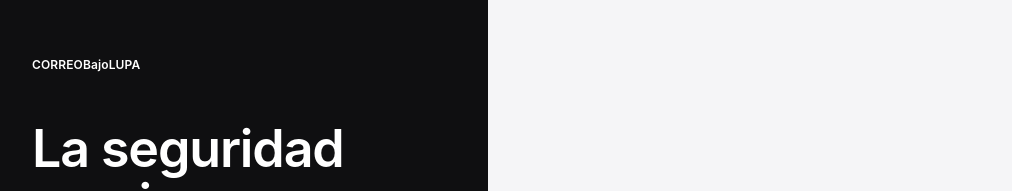
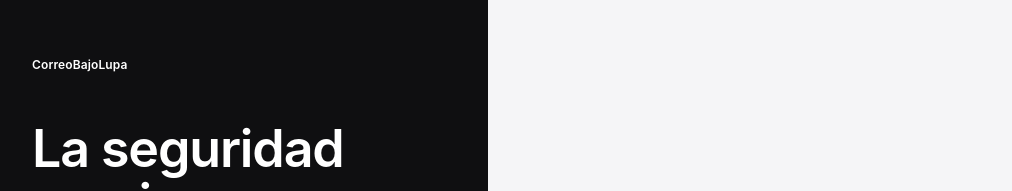
Before and after one commit to cesar160/correobajolupa-web, a React (Vite) app: page /login in a window 1280 px wide. Shown: the top 191 px of the page, without its empty margins (24-1036 px from the left). Built offline with nearby package versions, Linux system fonts and the light colour scheme; no server answers.

Commit message:
fix: unificar el wordmark del panel de acceso con el del menú

```diff
--- a/src/pages/LoginPage.tsx
+++ b/src/pages/LoginPage.tsx
@@ -113,7 +113,7 @@ export function LoginPage() {
 
       <aside className="auth-art">
         <div className="auth-art-inner">
-          <span className="auth-art-brand">CORREOBajoLUPA</span>
+          <span className="auth-art-brand">CorreoBajoLupa</span>
           <div className="auth-art-copy">
             <h2>La seguridad empieza por observar.</h2>
             <p>Analiza mensajes sospechosos. Comprende las señales. Actúa con evidencia.</p>
--- a/src/pages/RegisterPage.tsx
+++ b/src/pages/RegisterPage.tsx
@@ -169,7 +169,7 @@ export function RegisterPage() {
 
       <aside className="auth-art">
         <div className="auth-art-inner">
-          <span className="auth-art-brand">CORREOBajoLUPA</span>
+          <span className="auth-art-brand">CorreoBajoLupa</span>
           <div className="auth-art-copy">
             <h2>La seguridad empieza por observar.</h2>
             <p>Analiza mensajes sospechosos. Comprende las señales. Actúa con evidencia.</p>
```
